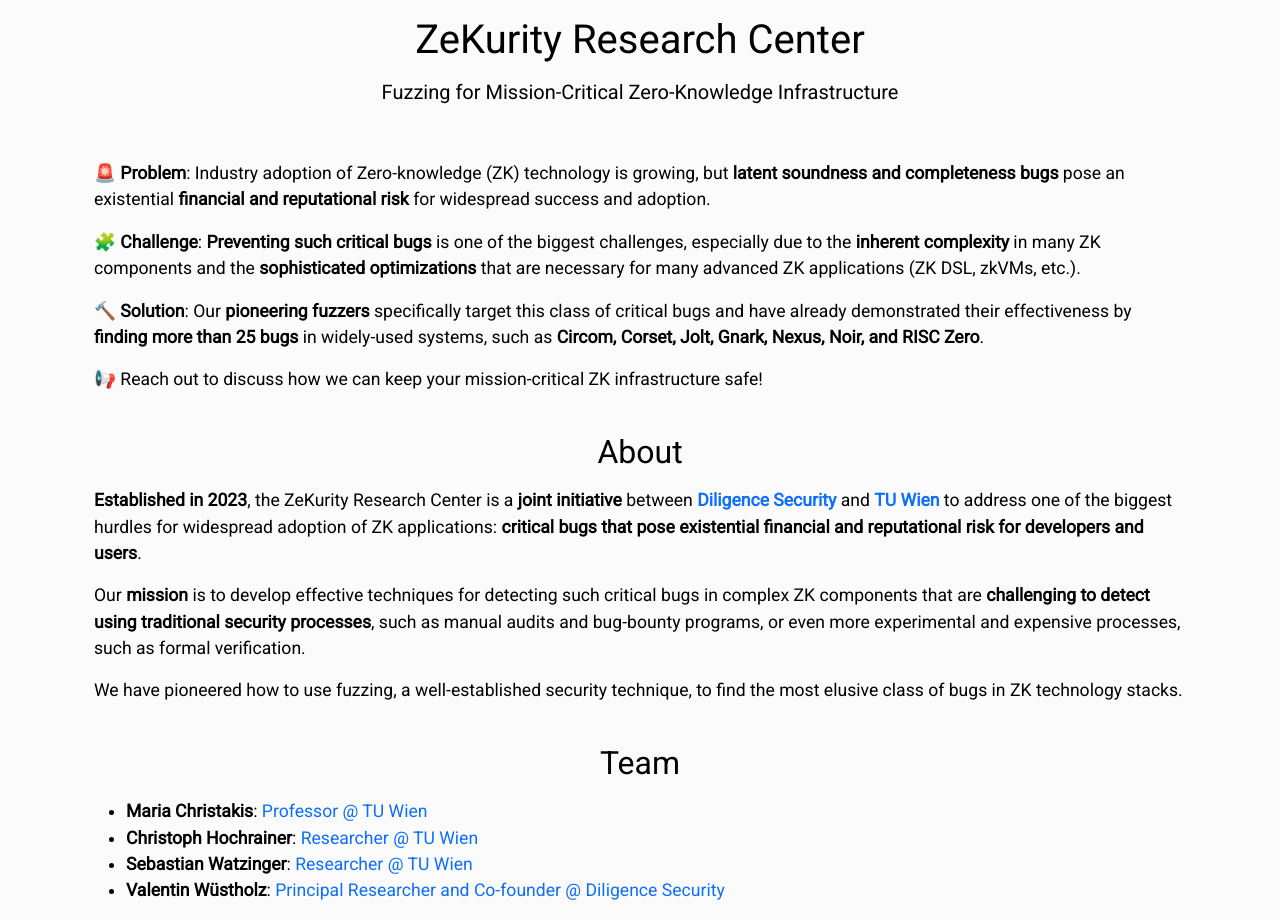
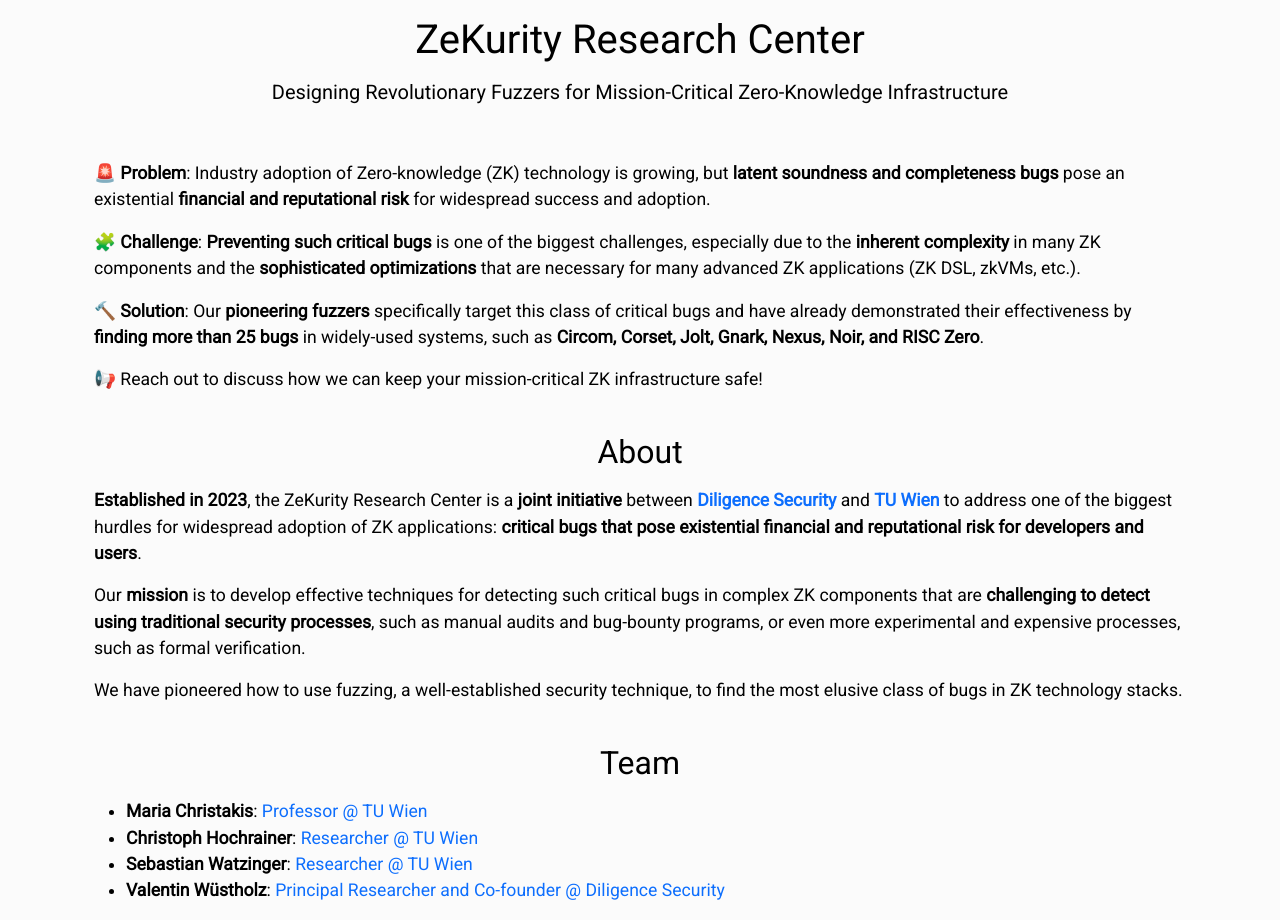
Before and after one commit to wuestholz/zekurity, a Jekyll site: the page built from index.md, in a window 1280 px wide. Built offline with Jekyll 4.4.1, drawn with Linux system fonts in a browser that asks for light colours.

Commit message:
Update website.

```diff
--- a/index.md
+++ b/index.md
@@ -1,7 +1,7 @@
 ---
 layout: default
 title: "ZeKurity Research Center"
-subtitle: "Fuzzing for Mission-Critical Zero-Knowledge Infrastructure"
+subtitle: "Designing Revolutionary Fuzzers for Mission-Critical Zero-Knowledge Infrastructure"
 ---
 
 🚨 **Problem**: Industry adoption of Zero-knowledge (ZK) technology is growing, but **latent soundness and completeness bugs** pose an existential **financial and reputational risk** for widespread success and adoption.
```
Also changed, not shown: 1 other file.
